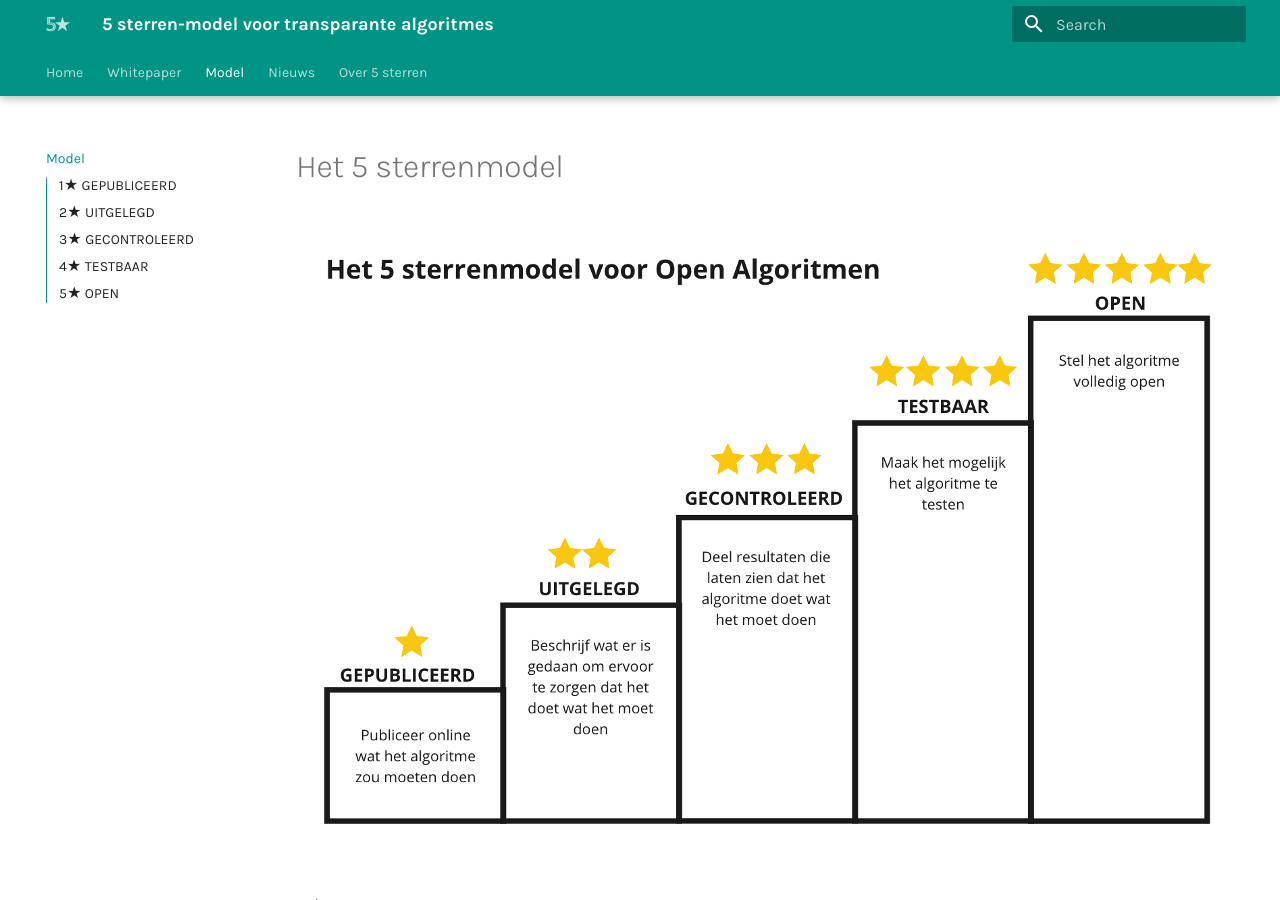
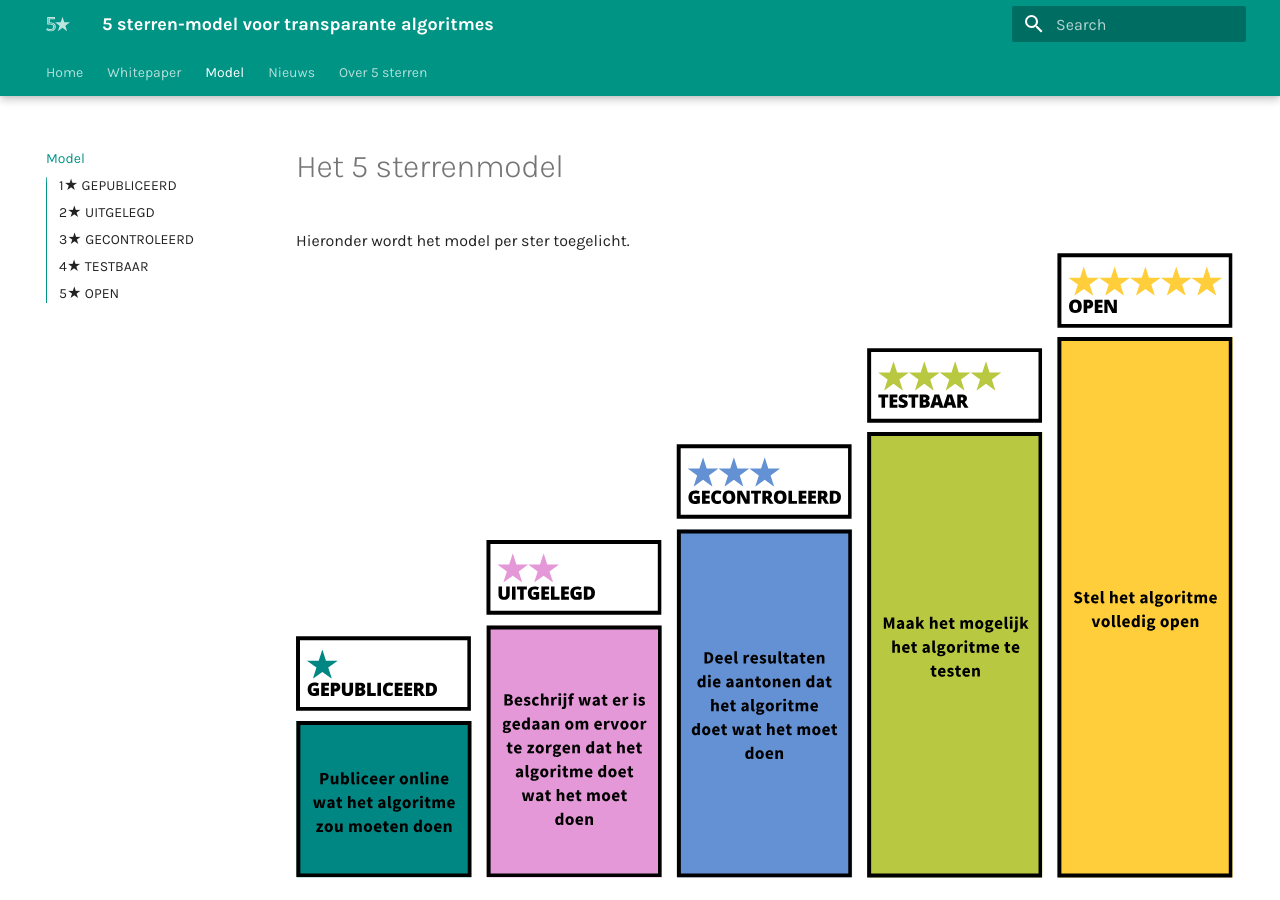
Before and after one commit to thegreenland/5-sterren-toolkit, an MkDocs documentation site: the page built from docs/model.md, in a window 1280 px wide and 900 px high. Built offline with MkDocs 1.6.1 and Material for MkDocs 9.7.7, drawn with Linux system fonts in a browser that asks for light colours.

Commit message:
Update model.md

```diff
--- a/docs/model.md
+++ b/docs/model.md
@@ -1,6 +1,7 @@
 # Het 5 sterrenmodel
 
-![5-sterren-model](./img/5s-model.png)
+Hieronder wordt het model per ster toegelicht.
+![Het 5 sterren-model](./img/model-kleur.svg)
 
 
 ## 1★ GEPUBLICEERD
```
